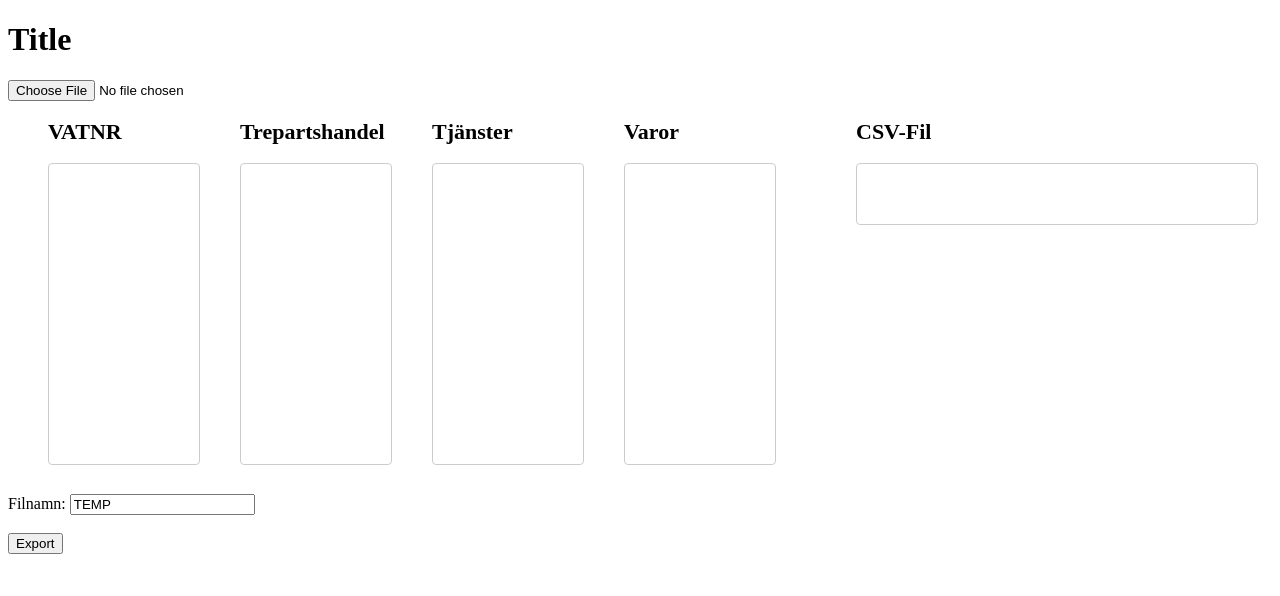
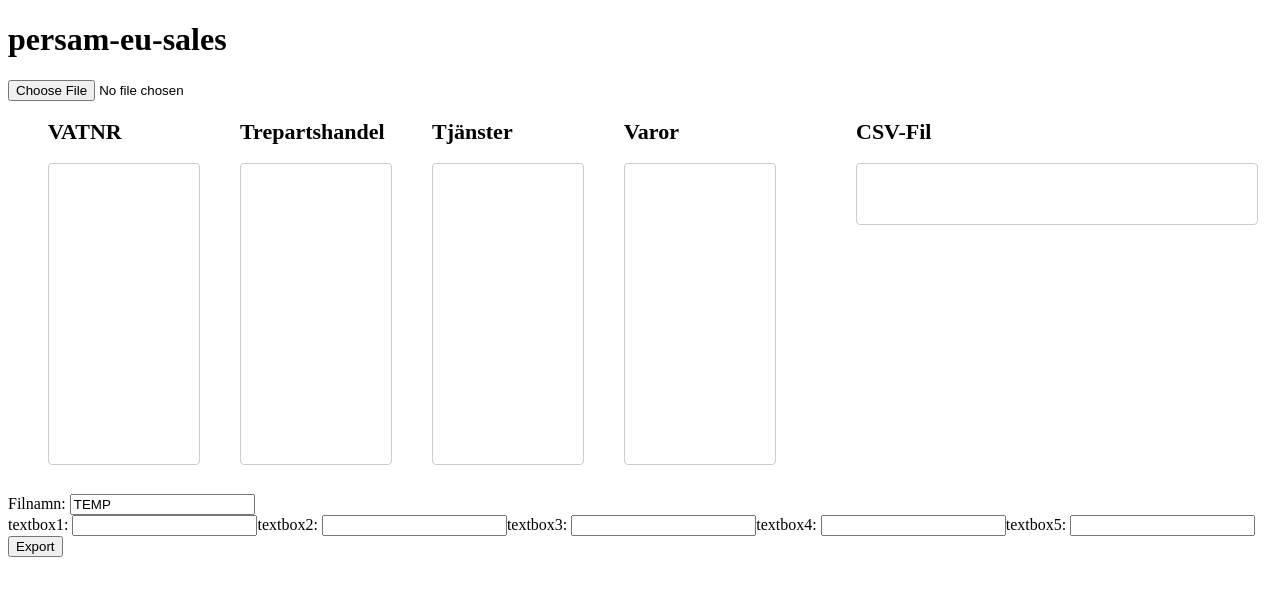
Before and after one commit to martinklinden/Persam-EU-Sales, an Angular app: page / in a window 1280 px wide. Shown: the top 596 px of the page. Built offline with nearby package versions, Linux system fonts and the light colour scheme.

Commit message:
File can now be exported as intended +import bug fixed +export data offset bug fixed +imported special signs fixed with diffrent method/encodning in service

```diff
--- a/src/app/app.component.html
+++ b/src/app/app.component.html
@@ -1,13 +1,21 @@
-<h1>Title</h1>
+<h1>{{title}}</h1>
 <app-csv-import id="import" (messageEvent)="receiveCsvImportEvent($event)"></app-csv-import>
 <app-dragable-columns id="columns" [sourceArray]="csvColumns" (messageEvent)="receiveColumnDataEvent($event)"></app-dragable-columns>
 <div>
     <label for="fileName">Filnamn: </label>
     <input type="text" name="fileName" id="fileName" value={{fileName}}>
     <br>
-    <br>
+    <div>
+        <label for="textbox1">textbox1: </label>
+        <input type="text" name="textbox1" id="textbox1">
+        <label for="textbox2">textbox2: </label>
+        <input type="text" name="textbox2" id="textbox2">
+        <label for="textbox3">textbox3: </label>
+        <input type="text" name="textbox3" id="textbox3">
+        <label for="textbox4">textbox4: </label>
+        <input type="text" name="textbox4" id="textbox4">
+        <label for="textbox5">textbox5: </label>
+        <input type="text" name="textbox5" id="textbox5">
+    </div>
     <button (click)="saveFile()">Export</button>
 </div>
-
-<!-- REMOVE THIS-->
-<!-- <app-csv-export></app-csv-export> -->
--- a/src/app/app.component.ts
+++ b/src/app/app.component.ts
@@ -1,5 +1,5 @@
 import { Component } from '@angular/core';
-import {saveAs} from 'file-saver'
+import { saveAs } from 'file-saver'
 
 @Component({
   selector: 'app-root',
@@ -14,7 +14,8 @@ export class AppComponent {
 
   receiveCsvImportEvent($event){
     this.csvColumns = $event;
-    //make nulllable check instead?
+    // hide elements?
+    // make nulllable check instead?
     // document.getElementById("import")!.style.display = "none"; // hide import html
     // document.getElementById("columns")!.style.display = "block";
   }
@@ -26,17 +27,23 @@ export class AppComponent {
   saveFile(){
     this.fileName = (<HTMLInputElement>document.getElementById('fileName')).value;
     const blob = new Blob([this.createExportString(this.rearrangeCsv())],
-    {type: "text/csv; charset=utf-8"});
+    {type: "text/csv; charset=UTF-8"});
     saveAs(blob, `${ this.fileName }.csv`);
   }
 
   createExportString(exportArray: string[][]){
     let exportString:string = "";
-    for(let i = 0; i<exportArray.length;i++){
-      for(let j = 0; j<exportArray[i].length;j++){
-        exportString += `${ exportArray[i][j] };`; //contains separator
+
+    for(let i = 0; i < exportArray.length; i++){
+      for(let j = 0; j < exportArray[i].length; j++){
+        if(j == exportArray[i].length - 1){
+          exportString += exportArray[i][j]; //doesn't contain separator
+        }
+        else{
+          exportString += `${ exportArray[i][j] };`; //contains separator
+        }
       }
-      // exportString += "\n"; // maybe not needed
+      //exportString += "\n"; // maybe not needed, depends on importfile?
     }
     return exportString;
   }
--- a/src/app/csv-import/csv-import.component.ts
+++ b/src/app/csv-import/csv-import.component.ts
@@ -21,31 +21,31 @@ export class CsvImportComponent implements OnInit {
   readInput($event) {
     this.csvReader.readFolder($event.target.files).subscribe((files) => {
       this.csvColumns = this.createColumns(this.parseCsv(files[0]));
-      this.messageEvent.emit(this.csvColumns);
+      this.messageEvent.emit(this.csvColumns); //sends the data to parent (app.component)
     });
   }
 
   parseCsv(csvContent: string):string[][] {
     const csvSeparator = this.findSeperator(csvContent);
     const csv: string[][] = [];
-    const lines = csvContent.split("\n");
+    const lines = csvContent.split("\n").filter(e => e);
 
     lines.forEach((element) => {
       const cols: string[] = element.split(csvSeparator);
       csv.push(cols);
     });
+
     return csv;
   }
 
   createColumns(parsedArray: string[][]): string[][]{
     let columnArray: string[][] = new Array<Array<string>>();
+
     //initialize array (there's got to be a better way...)
-    //maybe create an temp array with the correct length, give it the correct data, then -> this.csvColumns = columnArray
-    for(let i = 0; i < parsedArray.length; i++){
-      if(i < parsedArray[i].length){
+    for(let i = 0; i < parsedArray[0].length; i++){
         columnArray[i] = [];
-      }
     }
+
     //create columns
     for(let i = 0; i < parsedArray.length; i++){
       for(let j = 0; j < parsedArray[i].length; j++){
--- a/src/app/dragable-columns/dragable-columns.component.html
+++ b/src/app/dragable-columns/dragable-columns.component.html
@@ -40,10 +40,6 @@
   </div>
 </div>
 
-<!--
-<button (click)="alertClick(true)">ALERT VATNR</button>
-<button (click)="alertClick(false)">ALERT source</button> -->
-
 <!-- <button style="margin-left: 40px;" (click)="collectData()">Collect data</button>
 <div *ngFor="let item of collectedData">
   <p>{{item}}</p>
--- a/src/app/dragable-columns/dragable-columns.component.ts
+++ b/src/app/dragable-columns/dragable-columns.component.ts
@@ -1,6 +1,5 @@
 import { Component, OnInit, Input, Output, EventEmitter } from '@angular/core';
 import {CdkDrag, CdkDragDrop, CdkDropList, moveItemInArray, transferArrayItem} from '@angular/cdk/drag-drop';
-import { toArray } from 'rxjs';
 
 
 @Component({
@@ -47,16 +46,6 @@ export class DragableColumnsComponent implements OnInit {
     return !(list.getSortedItems().length > 0);
   }
 
-  //test , remove later
-  alertClick(bool: boolean){
-    if(bool){
-      alert(this.VATNRArray);
-    }
-    else{
-      alert(this.sourceArray);
-    }
-  }
-
   collectData(){
     this.collectedData = []; // clear
 
--- a/src/app/read-csv.service.ts
+++ b/src/app/read-csv.service.ts
@@ -8,11 +8,10 @@ export class ReadCsvService {
 
   constructor() { }
 
-  //made for reading folder, make changes when everything works
-
   private fileCache: string[]; // remove/change later
   private csvReader$: Subject<string[]> = new Subject();
 
+  //made for reading folder, make changes when everything works
   public readFolder(files: string[]) {
     this.fileCache = [];
     this.readFile(0, files);
@@ -31,6 +30,6 @@ export class ReadCsvService {
       this.fileCache.push(e.target.result);
       this.readFile(index + 1, files);
     };
-    reader.readAsBinaryString(file);
+    reader.readAsText(file, 'UTF-8');
   }
 }
```
